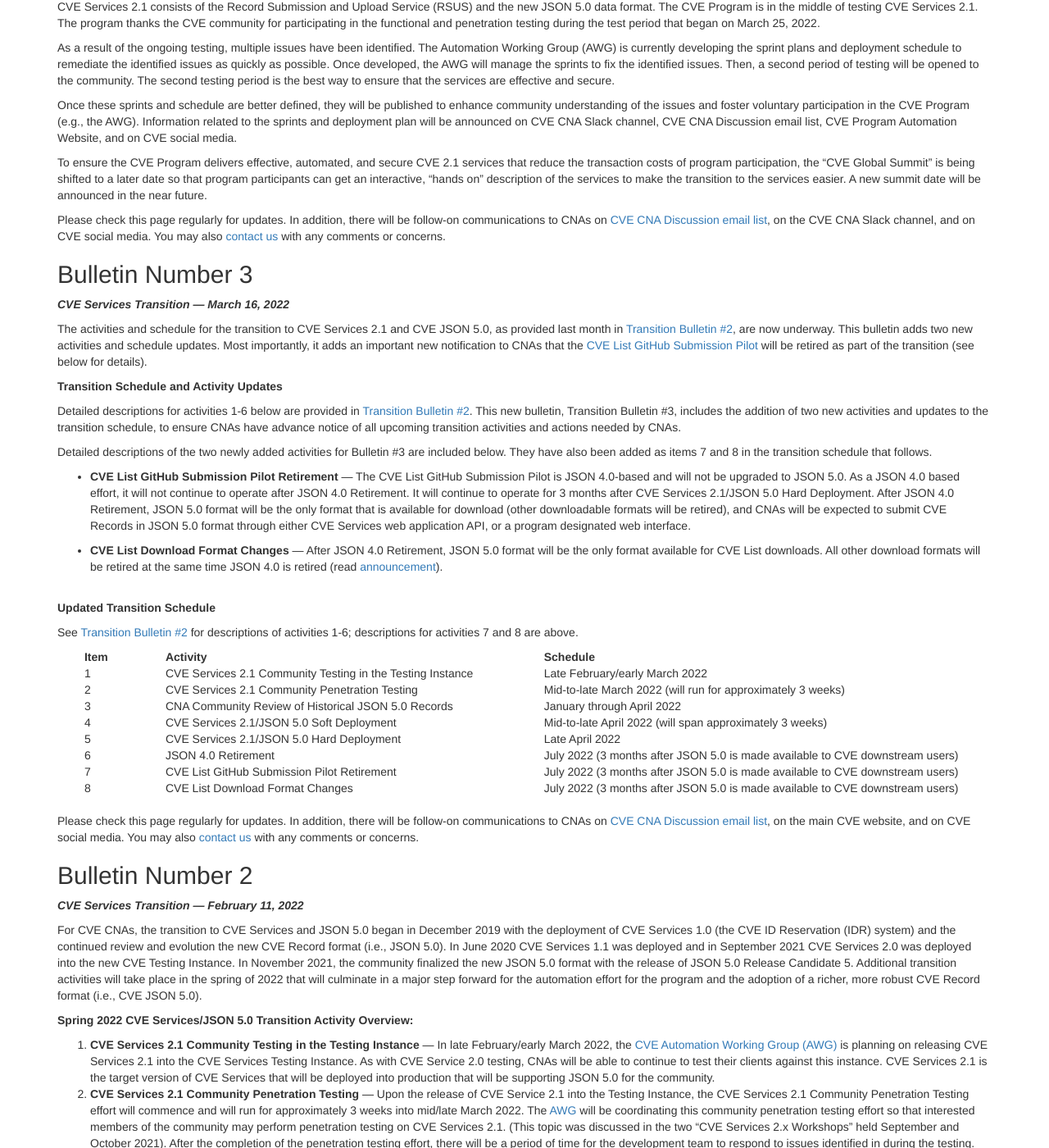
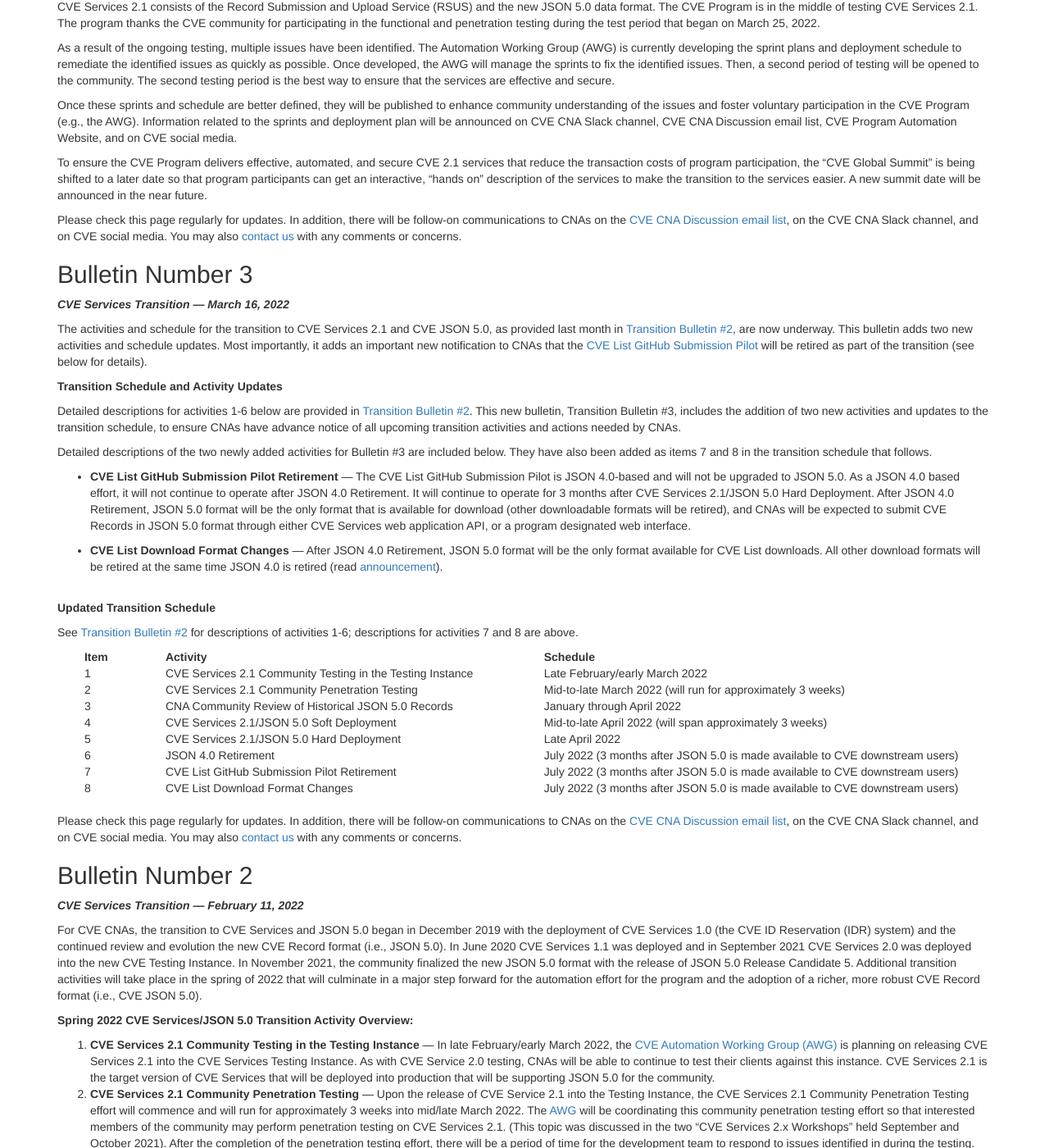
Before and after one commit to CVEProject/cveproject.github.io, a Jekyll site: the page built from automation-transition.md, in a window 1280 px wide and 1400 px high, scrolled down 613 px. Shown: the whole window at 82% size. Built offline with Jekyll 4.4.1, drawn with Linux system fonts in a browser that asks for light colours; nearby versions of some CDN libraries; some of the changed text lies outside the part shown.

Commit message:
Update automation-transition.md

```diff
--- a/automation-transition.md
+++ b/automation-transition.md
@@ -26,7 +26,7 @@ Once these sprints and schedule are better defined, they will be published to en
 
 To ensure the CVE Program delivers effective, automated, and secure CVE 2.1 services that reduce the transaction costs of program participation, the “CVE Global Summit” is being shifted to a later date so that program participants can get an interactive, “hands on” description of the services to make the transition to the services easier. A new summit date will be announced in the near future.
 
-Please check this page regularly for updates. In addition, there will be follow-on communications to CNAs on [CVE CNA Discussion email list](mailto:cve-cna-list@mitre.org), on the CVE CNA Slack channel, and on CVE social media. You may also [contact us](https://cveform.mitre.org/) with any comments or concerns.
+Please check this page regularly for updates. In addition, there will be follow-on communications to CNAs on the [CVE CNA Discussion email list](mailto:cve-cna-list@mitre.org), on the CVE CNA Slack channel, and on CVE social media. You may also [contact us](https://cveform.mitre.org/) with any comments or concerns.
 
 ## Bulletin Number 3
 <strong>*CVE Services Transition  —  March 16, 2022*</strong>
@@ -97,7 +97,7 @@ See [Transition Bulletin #2](https://cveproject.github.io/automation-transition#
   </table>
 
 <br>
-Please check this page regularly for updates. In addition, there will be follow-on communications to CNAs on [CVE CNA Discussion email list](mailto:cve-cna-list@mitre.org), on the main CVE website, and on CVE social media. You may also [contact us](https://cveform.mitre.org/) with any comments or concerns.
+Please check this page regularly for updates. In addition, there will be follow-on communications to CNAs on the [CVE CNA Discussion email list](mailto:cve-cna-list@mitre.org), on the CVE CNA Slack channel, and on CVE social media. You may also [contact us](https://cveform.mitre.org/) with any comments or concerns.
 
 ## Bulletin Number 2
 <strong>*CVE Services Transition  —  February 11, 2022*</strong>
@@ -115,7 +115,7 @@ For CVE CNAs, the transition to CVE Services and JSON 5.0 began in December 2019
 <li><strong>JSON 4.0 Retirement</strong> — Six months after JSON 5.0 is made available to CVE downstream users, JSON 4.0 will be retired. After JSON 4.0 retirement, historical JSON 4.0 records will continue to be available in an archived state. CNAs will be expected to submit CVE Records in JSON 5.0 format through either CVE Services web application API or a program designated web interface. At this time, JSON 5.0 format will be the only format that is available for download (other downloadable formats will be retired).</li>
 </ol>
 
-Please check this page regularly for updates. In addition, there will be follow-on communications to CNAs on [CVE CNA Discussion email list](mailto:cve-cna-list@mitre.org), on the main CVE website, and on CVE social media. You may also [contact us](https://cveform.mitre.org/) with any comments or concerns.
+Please check this page regularly for updates. In addition, there will be follow-on communications to CNAs on [CVE CNA Discussion email list](mailto:cve-cna-list@mitre.org), on CVE CNA Slack channel, and on CVE social media. You may also [contact us](https://cveform.mitre.org/) with any comments or concerns.
 
 ## Bulletin Number 1
 <strong>*CVE Services Transition  —  January 6, 2022*</strong>
```
